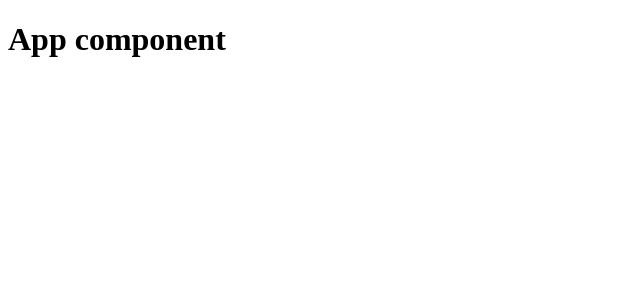
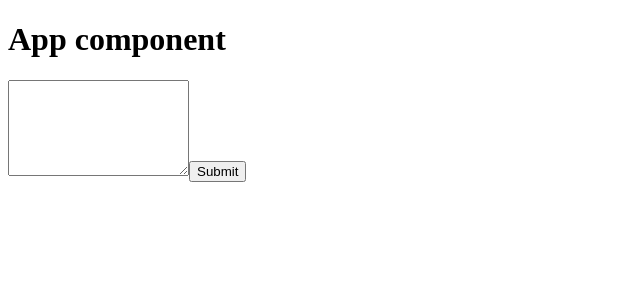
Before and after one commit to mainakDev/meanMobile2, an Angular app in the folder firstProject/: page / in a window 1280 px wide. Shown: the top 300 px of the page, without its empty margins (0-640 px from the left). Built offline with nearby package versions, Linux system fonts and the light colour scheme.

Commit message:
Feb 22 final code

```diff
--- a/firstProject/src/app/app.component.html
+++ b/firstProject/src/app/app.component.html
@@ -1 +1,2 @@
 <h1>App component</h1>
+<app-post-create></app-post-create>
--- a/firstProject/src/app/app.module.ts
+++ b/firstProject/src/app/app.module.ts
@@ -3,9 +3,12 @@ import { BrowserModule } from '@angular/platform-browser';
 
 import { AppComponent } from './app.component';
 
+import { PostCreateComponent } from './posts/post_create/post-create.component';
+
 @NgModule({
   declarations: [
-    AppComponent
+    AppComponent,
+    PostCreateComponent
   ],
   imports: [
     BrowserModule
--- /dev/null
+++ b/firstProject/src/app/posts/post_create/post-create.component.html
@@ -0,0 +1,3 @@
+<textarea rows="6"></textarea>
+<!-- event binding -->
+<button type="submit" (click)="addPost()">Submit</button>
--- /dev/null
+++ b/firstProject/src/app/posts/post_create/post-create.component.ts
@@ -0,0 +1,12 @@
+import { Component } from "@angular/core";
+
+@Component({
+    selector: 'app-post-create',
+    templateUrl: './post-create.component.html'
+})
+
+export class PostCreateComponent{
+    addPost(){
+        alert('button has been clicked');
+    }
+}
```
